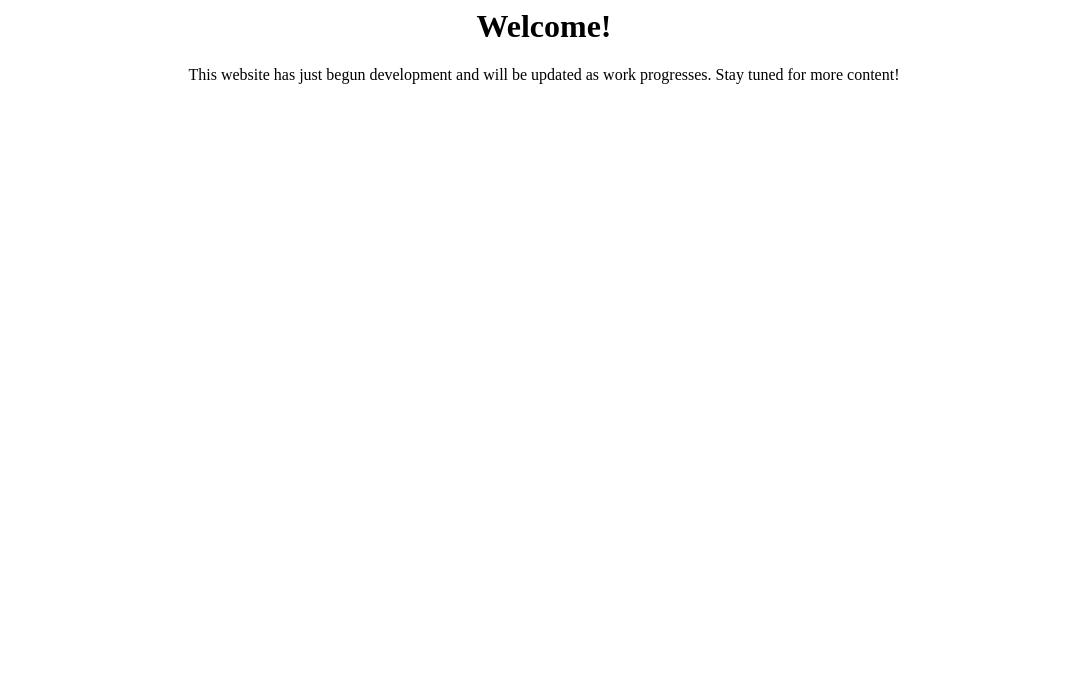
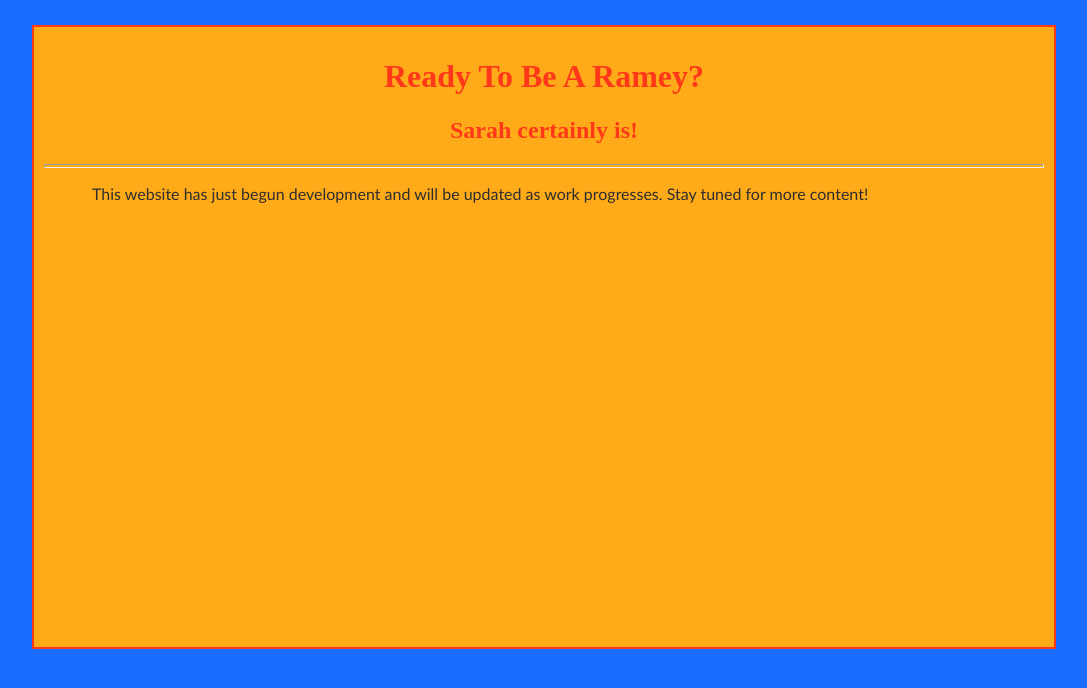
Before and after one commit to jaredramey/jaredramey.github.io, a plain HTML site: page index.html in a window 1280 px wide. Shown: the whole page, without its empty margins (96-1183 px from the left). Drawn offline with Linux system fonts and the light colour scheme.

Commit message:
Added CSS style doc and learning more basics

```diff
--- /dev/null
+++ b/CSS/style.css
@@ -0,0 +1,45 @@
+/*
+ DOCTYPE CSS
+*/
+
+/*Custom tag styles*/
+#main {
+width: 1000px;
+height: 600px;
+background: #ffab19;
+margin: 25px auto;
+border: solid 2px #ff3819;
+padding: 10px;
+}
+
+/*Base HTML tag styles*/
+body {
+background: #196dff;
+text-align: center;}
+
+h1 {
+text-align: center;
+font-family: "Times New Roman";
+font: 24pt;
+color: #ff3819;
+}
+
+h2 {
+text-align: center;
+font-family: "Times New Roman";
+font: 18pt;
+color: #ff3819;
+}
+
+hr {
+height: 2px;
+color: #ff3819;
+}
+
+p {
+font-family: "Calibri";
+font-size: 12pt;
+text-align: left;
+text-indent: 48px;
+color: #2f2d2d;
+}
--- a/index.html
+++ b/index.html
@@ -1,4 +1,17 @@
-<center><h1>Welcome!</h1>
-<p>This website has just begun development and will be updated as work progresses. Stay tuned for more content!</p>
+<!DOCTYPE HTML><!-- HTML 5 -->
+<html>
+<head>
+<!-- Website title -->
+<title>Ready To Be A Ramey</title>
+<!-- Linking CSS style doc-->
+<link href="CSS/style.css" type="text/css" rel="stylesheet">
+</head>
 
-</center>
+<!-- Main body -->
+<div id="main">
+	<h1>Ready To Be A Ramey?</h1>
+	<h2>Sarah certainly is!</h2>
+	<hr></hr>
+		<p>This website has just begun development and will be updated as work progresses. Stay tuned for more content!</p>
+</div> <!-- End main body -->
+</html>
```
Also changed, not shown: README.txt (added).
